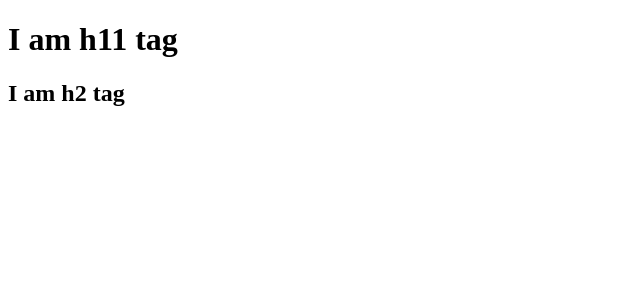
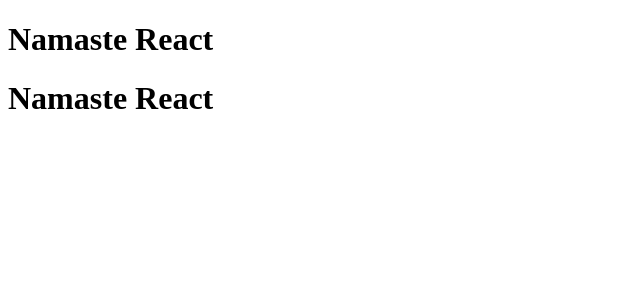
Before and after one commit to abhishekarya007/namaste-react, a React (Vite) app: page / in a window 1280 px wide. Shown: the top 300 px of the page, without its empty margins (0-640 px from the left). Built offline with nearby package versions, Linux system fonts and the light colour scheme.

Commit message:
added some notes and first component creation using JSX

```diff
--- a/App.js
+++ b/App.js
@@ -1,12 +1,14 @@
-import React from "react"
-import ReactDOM from "react-dom"
+import React from "react";
+import ReactDOM from "react-dom";
 // Creating HTML tag using JS
 
-{/* <script>
+{
+  /* <script>
   const heading = document.createElement('h1') heading.innerHTML = 'Hii this is
   Abhishek Kumar' const rootElement = document.getElementById('root')
   rootElement.appendChild(heading)
-</script>; */}
+</script>; */
+}
 
 // Creating HTML tag using React.createElement
 // It takes three arguments ( tag, attributes, child/children)
@@ -15,6 +17,18 @@
 
 const root = ReactDOM.createRoot(document.getElementById("root"));
 
+// ## JSX is HTML like syntax while is used to write react code to make it readable as writing the whole code using React.createElement
+//     will not be readable
+// ## Babel converts JSX - > React.createElement - > ReactElement - > JS onject  - > Reandered by ReactDOM
+// ## Babel is not part of react and also it is not created by facebook unlike React
+
+const headingJsx = (
+  <div>
+    <h1 className="name">Namaste React</h1>
+  <h1 className="name">Namaste React</h1>
+  </div>
+
+)
 
 //root.render will convert this obj to html tag and put it in DOM ( Document Object Model) //////important\\\\\\
 // root.render(heading);
@@ -28,13 +42,13 @@
 </div> */
 }
 
-const parent = React.createElement(
-  "div",
-  { id: "parent" },
-  React.createElement("div", { id: "child" }, [
-    React.createElement("h1", {}, "I am h11 tag"),
-    React.createElement("h2", {}, "I am h2 tag"),
-  ])
-);
+// const parent = React.createElement(
+//   "div",
+//   { id: "parent" },
+//   React.createElement("div", { id: "child" }, [
+//     React.createElement("h1", {}, "I am h11 tag"),
+//     React.createElement("h2", {}, "I am h2 tag"),
+//   ])
+// );
 
-root.render(parent);
+root.render(headingJsx);
```
